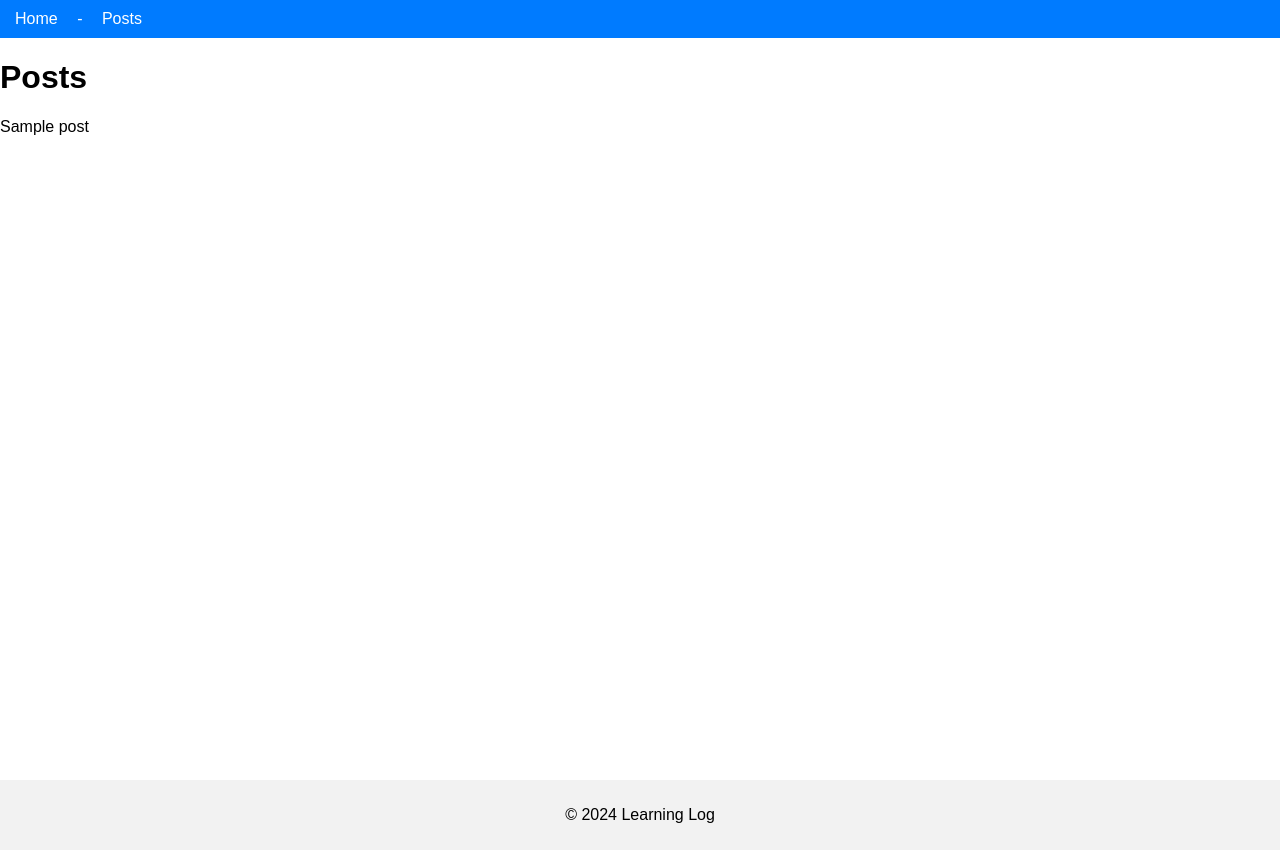
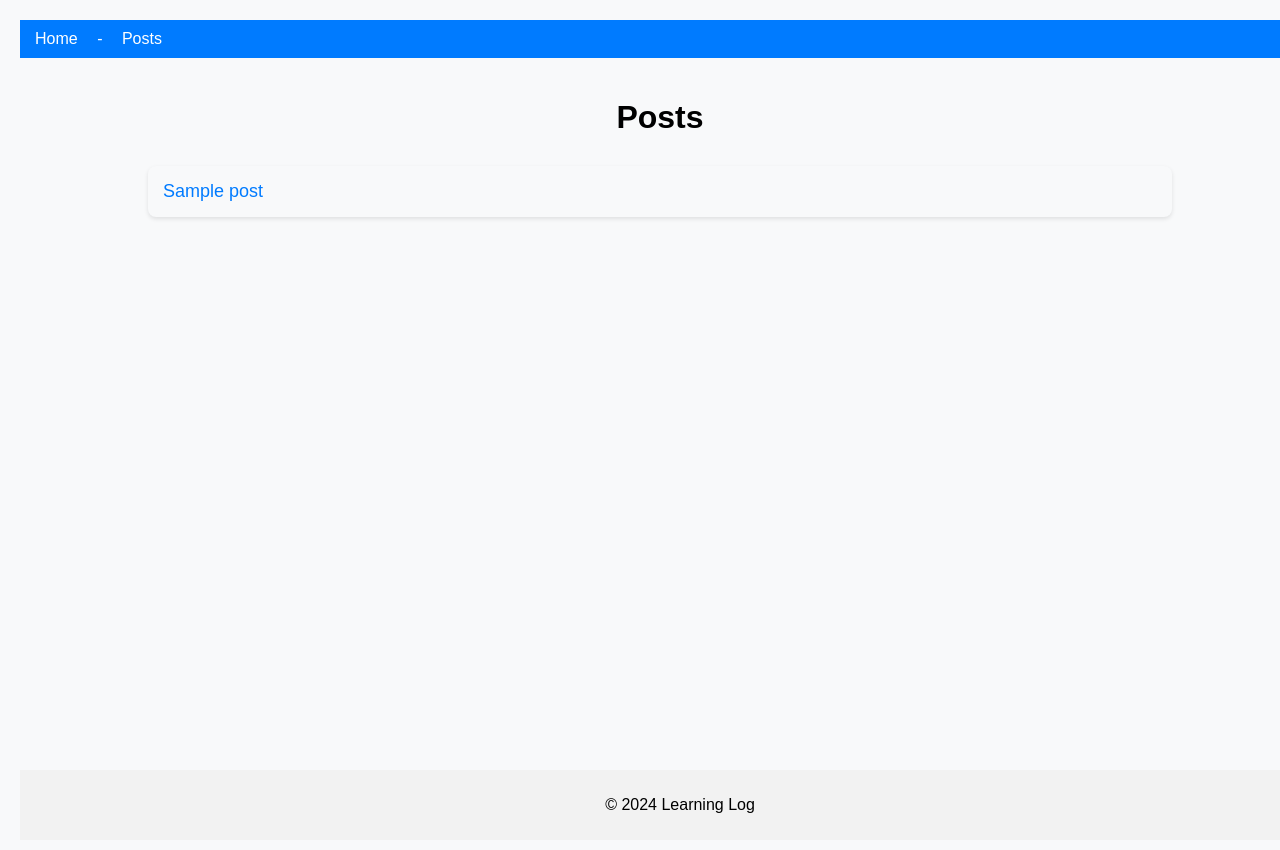
Before and after one commit to Kirill777-web/blog-app, a Django app: template blog_app/templates/blog_app/posts.html in a window 1280 px wide; the page is wider, and only the part inside the window is pictured. After the commit the page ends 813 px from the top of that part, so only its background shows below. Run offline with Django 3.2, Linux system fonts and the light colour scheme; the template is opened without the code that fills it: most values are stand-ins (such as "Sample title", 1, 10 or a date in 2020).

Commit message:
Added url with path with single post view and post.html template. Added view for single post. Added css for post view. Created post.html, posts.html template. Added css for post view. Added css for posts view. Added css for base.html.

```diff
--- /dev/null
+++ b/blog_app/static/blog_app/css/post.css
@@ -0,0 +1,57 @@
+/* post.css */
+
+
+body {
+    margin: 0;
+    padding: 20px;
+    font-family: Arial, sans-serif;
+    background-color: #f8f9fa; /* Light grey background for a subtle, modern look */
+}
+
+/* Container for the post content to center it and constrain its width */
+.post-container {
+    max-width: 80%;
+    margin: auto;
+    background-color: white;
+    padding: 20px;
+    border-radius: 8px;
+    box-shadow: 0 4px 6px rgba(0,0,0,0.1);
+}
+
+/* Styling for the post title */
+.post-title {
+    text-align: center;
+    color: #333; /* Dark grey */
+    font-size: 28px;
+    margin-bottom: 10px; /* Space between the title and the date */
+}
+
+/* Styling for the post date */
+.post-date {
+    text-align: center;
+    color: #666; /* Lighter grey */
+    margin-bottom: 20px; /* Space between the date and the content */
+}
+
+/* Styling for the post content */
+.post-content {
+    text-align: justify;
+    line-height: 1.6;
+}
+
+.entries {
+    text-align: center; /* Center the "Entries" title */
+}
+
+.entries-title {
+    color: #333;
+    margin-bottom: 20px; /* Space below the "Entries" title */
+}
+
+.entry {
+    margin-bottom: 15px; /* Space between entries */
+}
+ul, ol {
+    list-style-type: none; /* removes styles */
+    padding-left: 0;
+}
--- /dev/null
+++ b/blog_app/static/blog_app/css/posts.css
@@ -0,0 +1,35 @@
+/* posts.css */
+
+.posts-container {
+    max-width: 80%;
+    margin: auto;
+    padding: 20px;
+}
+
+.posts-title {
+    text-align: center;
+    margin-bottom: 30px;
+}
+
+.posts-list {
+    list-style-type: none;
+    padding: 0;
+}
+
+.post-summary {
+    background-color: #f8f9fa;
+    padding: 15px;
+    margin-bottom: 20px;
+    border-radius: 8px;
+    box-shadow: 0 2px 4px rgba(0,0,0,0.1);
+}
+
+.post-summary a {
+    color: #007bff;
+    text-decoration: none;
+    font-size: 18px;
+    text-align: center;
+}
+
+.post-summary a:hover {
+    text-decoration: underline;
--- a/blog_app/static/blog_app/css/styles.css
+++ b/blog_app/static/blog_app/css/styles.css
@@ -1,16 +1,16 @@
-/* Reset some basic elements */
+
 html, body {
     margin: 0;
     padding: 0;
     width: 100%;
     height: 100%;
-    font-family: Arial, sans-serif; /* Example font */
+    font-family: Arial, sans-serif; /* font */
 }
 
 /* Style the navbar */
 .navbar {
     width: 100%;
-    background-color: #007bff; /* Bootstrap primary color */
+    background-color: #007bff; /* primary color */
     color: white;
     padding: 10px 0;
 }
@@ -39,5 +39,5 @@
 body {
     position: relative;
     min-height: 100vh;
-    padding-bottom: 50px; /* Adjust based on footer height to ensure content doesn't overlap */
+    padding-bottom: 50px;
 }
--- a/blog_app/templates/blog_app/base.html
+++ b/blog_app/templates/blog_app/base.html
@@ -5,6 +5,8 @@
     <meta charset="UTF-8">
     <title>{% block title %}Blog App{% endblock title %}</title>
     <link rel="stylesheet" href="{% static 'blog_app/css/styles.css' %}">
+    <link rel="stylesheet" href="{% static 'blog_app/css/post.css' %}">
+    <link rel="stylesheet" href="{% static 'blog_app/css/posts.css' %}">
 </head>
 <body>
     <nav class="navbar navbar-expand-lg navbar-light bg-light">
--- a/blog_app/templates/blog_app/posts.html
+++ b/blog_app/templates/blog_app/posts.html
@@ -1,11 +1,20 @@
 {% extends 'blog_app/base.html' %}
+{% load static %}
 
 {% block title %}Posts{% endblock title %}
 
 {% block content %}
-    <h1>Posts</h1>
-    {% for post in posts %}
-        {% comment %} <h2><a href="{% url 'blog_app:post_detail' post.id %}">{{ post.title }}</a></h2> {% endcomment %}
-        <p>{{ post.title }}</p>
-    {% endfor %}
+<link rel="stylesheet" href="{% static 'blog_app/css/posts.css' %}">
+<div class="posts-container">
+    <h1 class="posts-title">Posts</h1>
+    <ul class="posts-list">
+        {% for post in posts %}
+        <li class="post-summary">
+            <a href="{% url 'blog_app:post' post.id %}">{{ post.title }}</a>
+        </li>
+        {% empty %}
+        <li>No posts yet.</li>
+        {% endfor %}
+    </ul>
+</div>
 {% endblock %}
--- a/blog_app/urls.py
+++ b/blog_app/urls.py
@@ -10,4 +10,6 @@
     path('', views.index, name='index'),
     # Page to show all posts
     path('posts/', views.posts, name='posts'),
+    # Page for a single post
+    path('posts/<int:post_id>/', views.post, name='post')
 ]
```
Also changed, not shown: blog_app/templates/blog_app/post.html (added, +24 -0 lines), blog_app/views.py (+8 -0 lines).
